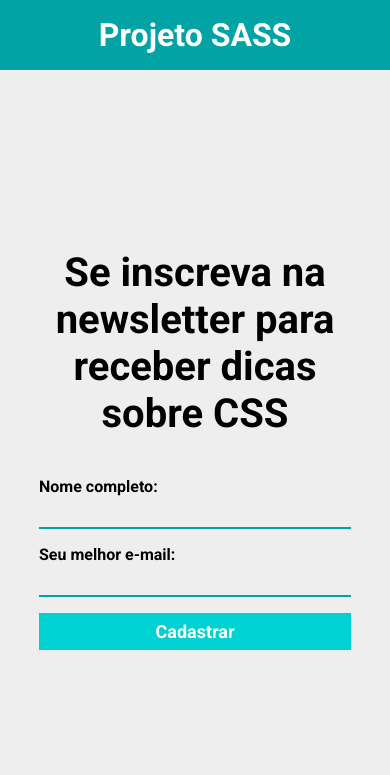
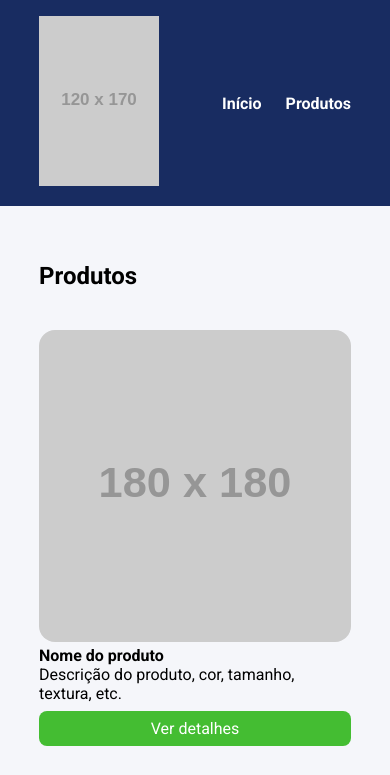
Before and after one commit to o-matheus/front_15_ebac, a website: page index.html in a window 390 px wide. Shown: the top 775 px of the page. Drawn offline with Linux system fonts and the light colour scheme; placeholder pictures from the web are drawn by us.

Commit message:
Atualiza estilos e estrutura do projeto SASS, incluindo melhorias no layout, responsividade e variáveis de cores. Adiciona seção de produtos no HTML e ajusta o CSS para melhor apresentação.

```diff
--- a/index.html
+++ b/index.html
@@ -1,35 +1,79 @@
 <!DOCTYPE html>
 <html lang="pt-BR">
-
 <head>
     <meta charset="UTF-8">
+    <meta http-equiv="X-UA-Compatible" content="IE=edge">
     <meta name="viewport" content="width=device-width, initial-scale=1.0">
-    <title>Projeto com SASS</title>
+    <title>Document</title>
     <link rel="preconnect" href="https://fonts.googleapis.com">
     <link rel="preconnect" href="https://fonts.gstatic.com" crossorigin>
-    <link href="https://fonts.googleapis.com/css2?family=Roboto:ital,wght@0,100..900;1,100..900&display=swap"
-        rel="stylesheet">
+    <link href="https://fonts.googleapis.com/css2?family=Roboto:wght@400;700&display=swap" rel="stylesheet">
     <link rel="stylesheet" href="build/main.css">
 </head>
-
 <body>
     <header>
         <div class="container">
-            <h1>Projeto SASS</h1>
+            <div class="branding">
+                <img src="https://placehold.co/120x170" />
+            </div>
+            <nav>
+                <ul class="menu">
+                    <li>
+                        <a href="#">Início</a>
+                    </li>
+                    <li>
+                        <a href="#">Produtos</a>
+                    </li>
+                </ul>
+            </nav>
         </div>
     </header>
-    <div class="form-container container">
-        <h2>Se inscreva na newsletter para receber dicas sobre CSS</h2>
-        <form>
-            <label for="nome-completo">Nome completo:</label>
-            <input type="text" id="nome-completo" required>
-
-            <label for="email">Seu melhor e-mail:</label>
-            <input type="email" id="email" required>
-
-            <button type="submit">Cadastrar</button>
-        </form>
-    </div>
+    <section>
+        <div class="container">
+            <h2>Produtos</h2>
+            <ul class="products">
+                <li class="product-item">
+                    <img src="https://placehold.co/180x180" />
+                    <h4>Nome do produto</h4>
+                    <p>
+                        Descrição do produto, cor, tamanho, textura, etc.
+                    </p>
+                    <a href="#" class="product-button">
+                        Ver detalhes
+                    </a>
+                </li>
+                <li class="product-item">
+                    <img src="https://placehold.co/180x180" />
+                    <h4>Nome do produto</h4>
+                    <p>
+                        Descrição do produto, cor, tamanho, textura, etc.
+                    </p>
+                    <a href="#" class="product-button">
+                        Ver detalhes
+                    </a>
+                </li>
+                <li class="product-item">
+                    <img src="https://placehold.co/180x180" />
+                    <h4>Nome do produto</h4>
+                    <p>
+                        Descrição do produto, cor, tamanho, textura, etc.
+                    </p>
+                    <a href="#" class="product-button">
+                        Ver detalhes
+                    </a>
+                </li>
+                <li class="product-item">
+                    <img src="https://placehold.co/180x180" />
+                    <h4>Nome do produto</h4>
+                    <p>
+                        Descrição do produto, cor, tamanho, textura, etc.
+                    </p>
+                    <a href="#" class="product-button">
+                        Ver detalhes
+                    </a>
+                </li>
+            </ul>
+        </div>
+    </section>
 </body>
-
 </html>
--- a/source/config/reset.scss
+++ b/source/config/reset.scss
@@ -1,8 +1,8 @@
 @use 'variaveis';
 
 * {
-    box-sizing: border-box;
     margin: 0;
     padding: 0;
+    box-sizing: border-box;
     font-family: variaveis.$fontePrincipal;
 }
--- a/source/config/variaveis.scss
+++ b/source/config/variaveis.scss
@@ -2,9 +2,12 @@
 $fontePrincipal: "Roboto", sans-serif;
 
 // Esquema de cores
-$corDeFundo: #c8d6e5;
-$corPrincipal: #01a3a4;
-$corSecundaria: #00d2d3;
+$corDeFundo: #f5f6fa;
+$corDeFundoSecundaria: #182C61;
+$corDeFundoBotao: #44bd32;
+$corDeFundoBotaoHover: #4cd137;
+$corDeFundoBotaoEMenu: #fff;
+
 
 // Breakpoints
 $mobile: 767px;
--- a/source/main.scss
+++ b/source/main.scss
@@ -2,85 +2,101 @@
 @use 'config/variaveis';
 @use 'sass:math';
 
-@mixin elementoForm () {
-    padding: 8px;
-    display: block;
-    width: 100%;
-    margin-bottom: 16px;
+body {
+    background-color: variaveis.$corDeFundo;
 }
 
-@function pixelParaEm ($alvoEmPixel, $contextoEmPixel:16px){
-    @return math.div($alvoEmPixel, $contextoEmPixel)+em;
-}
-
-body {
-    background-color: #eee;
+li {
+    list-style: none;
 }
 
 .container {
     max-width: 1024px;
     width: 100%;
     margin: 0 auto;
+}
 
-    h1 {
-        text-align: center;
-        color: #fff;
+header {
+    background-color: variaveis.$corDeFundoSecundaria;
+    position: sticky;
+    top: 0;
+    left: 0;
+
+    .container {
+        display: flex;
+        justify-content: space-between;
+        align-items: center;
+        padding: 16px 0;
     }
 }
 
-header {
-    padding: 16px 0;
-    background-color: variaveis.$corPrincipal;
-}
 
-.form-container {
-    height: calc(100vh - 70px);
+
+.menu {
     display: flex;
-    flex-direction: column;
-    justify-content: center;
-    align-items: center;
-    max-width: 760px;
 
-    h2 {
-        font-size: pixelParaEm(40px);
-        text-align: center;
-    }
+    li {
+        font-weight: bold;
+        margin-left: 24px;
 
-    form {
-        width: 100%;
-        max-width: 480px;
-        margin-top: 40px;
-
-        label {
-            font-weight: bold;
-            cursor: pointer
-        }
-
-        input {
-            @include elementoForm();
-            background-color: transparent;
-            border: none;
-            border-bottom: 2px solid variaveis.$corPrincipal;
-        }
-
-        button {
-            @include elementoForm();
-            background-color: variaveis.$corSecundaria;
-            border: none;
-            cursor: pointer;
-            font-size: 18px;
-            font-weight: bold;
-            color: #fff;
-
-            &:hover {
-                background-color: lighten(variaveis.$corSecundaria, 10%);
-            }
+        a {
+            color: variaveis.$corDeFundoBotaoEMenu;
+            text-decoration: none;
         }
     }
 }
 
-@media screen and (max-width: variaveis.$mobile) {
+
+section {
+    padding: 56px 0;
+}
+
+.products {
+    margin-top: 40px;
+    display: grid;
+    grid-template-columns: repeat(3, 32.66%);
+    column-gap: 1%;
+    row-gap: 4%;
+    width: 100%;
+}
+
+.product-item img {
+    width: 100%;
+    border-radius: 16px;
+}
+
+.product-button {
+    display: block;
+    background-color: variaveis.$corDeFundoBotao;
+    color: variaveis.$corDeFundoBotaoEMenu;
+    text-align: center;
+    padding: 8px 0;
+    border-radius: 8px;
+    margin-top: 8px;
+    text-decoration: none;
+
+    &:hover {
+        background-color: variaveis.$corDeFundoBotaoHover;
+    }
+}
+
+@media screen and (max-width: variaveis.$tablet) {
     .container {
         max-width: 80%;
     }
+
+    .products {
+        grid-template-columns: repeat(2, 48.5%);
+        column-gap: 3%;
+    }
 }
+
+@media screen and (max-width: variaveis.$mobile) {
+    .products {
+        display: block;
+    }
+
+    .product-item {
+        margin-bottom: 32px;
+    }
+}
```
Also changed, not shown: build/main.css, 1 other file.
